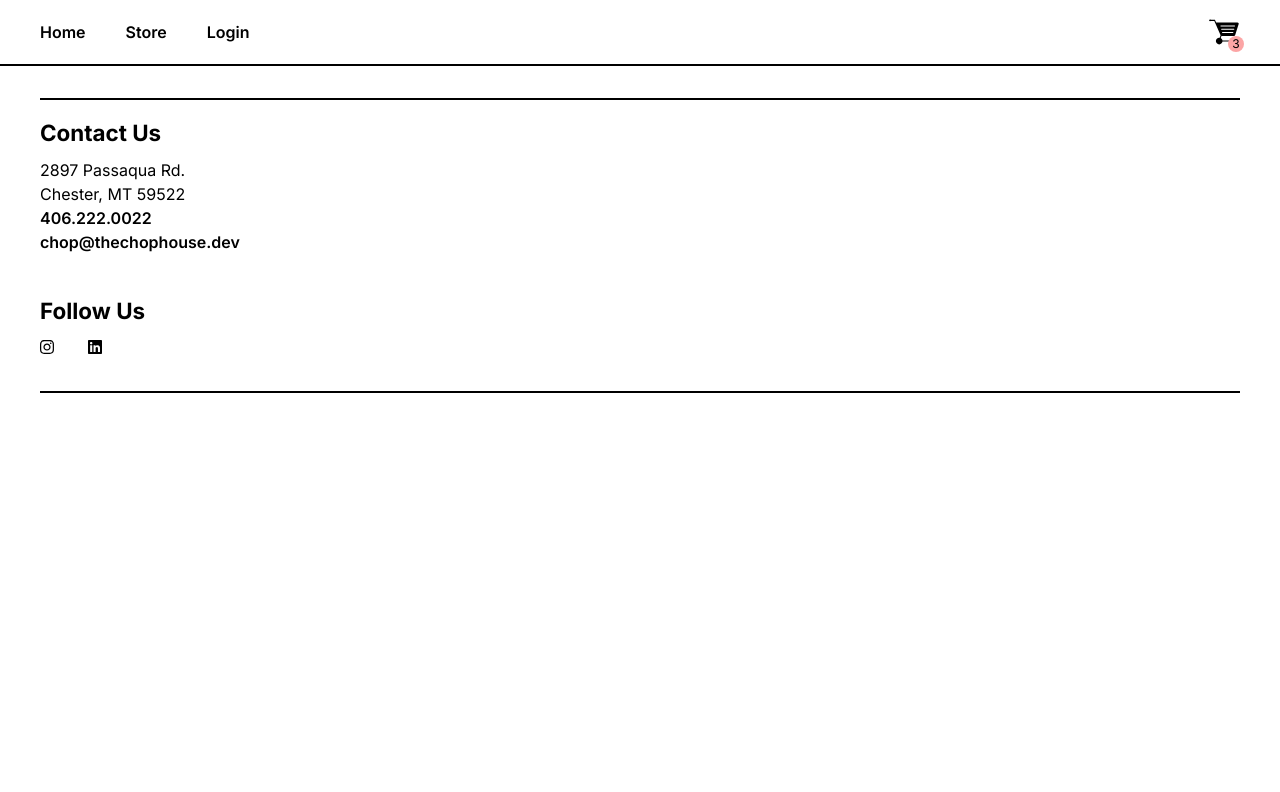
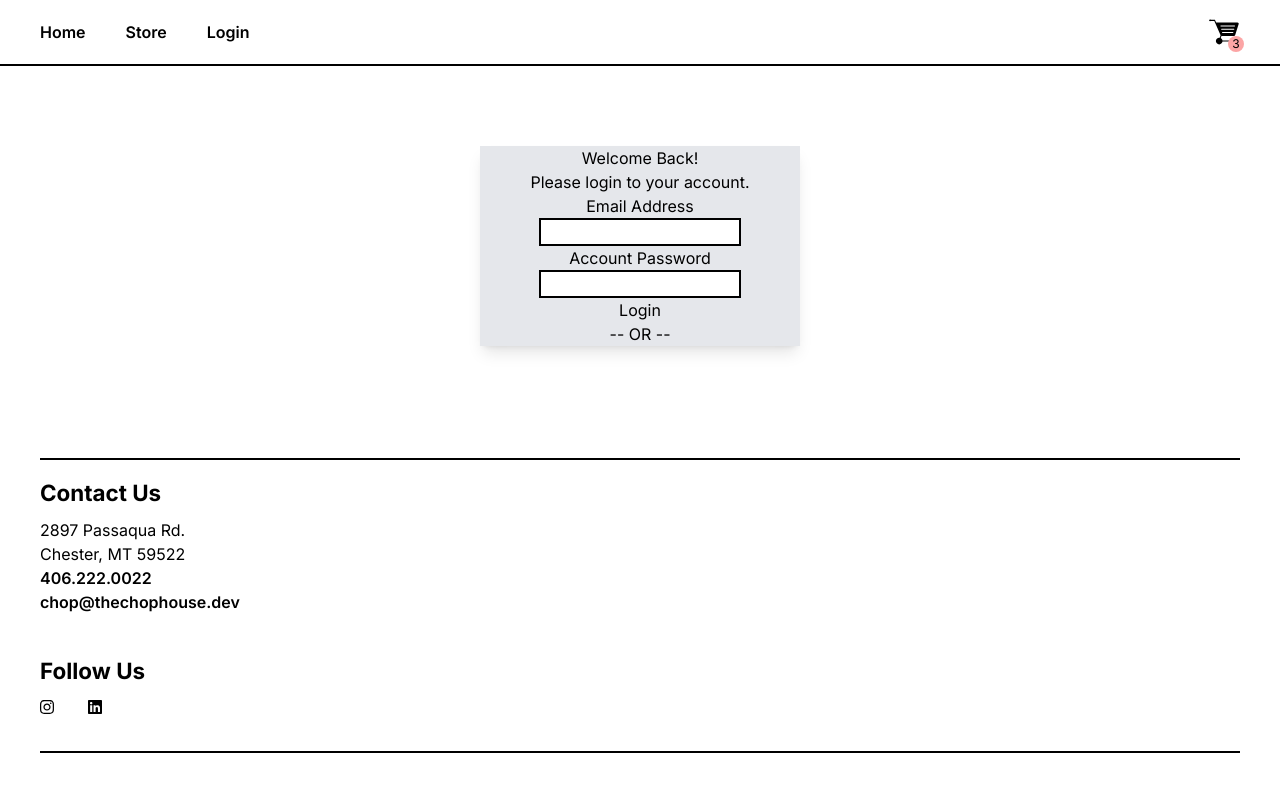
Before and after one commit to BenJohnsonFullStack/ecommerce-app, a Next.js app: page /login in a window 1280 px wide. Shown: the top 792 px of the page. Built offline with nearby package versions, Linux system fonts and the light colour scheme.

Commit message:
basic login form layout

```diff
--- a/app/login/page.jsx
+++ b/app/login/page.jsx
@@ -5,7 +5,56 @@ const Login = () => {
   return (
     <>
       <Header />
-      <main></main>
+      <main>
+        <div
+          id="login-card"
+          className="w-[min(100%-2em,20rem)] shadow-lg bg-gray-200 px-2 text-center my-20 mx-auto"
+        >
+          <div>
+            <h2>Welcome Back!</h2>
+            <h3>Please login to your account.</h3>
+          </div>
+
+          <div>
+            <form>
+              <div>
+                <div>
+                  <label htmlFor="email">Email Address</label>
+                  <input
+                    type="email"
+                    id="email"
+                    name="email"
+                    className="border-2 border-black w-2/3 mx-auto"
+                  />
+                </div>
+
+                <div className="flex flex-col">
+                  <label htmlFor="password">Account Password</label>
+                  <input
+                    type="password"
+                    id="password"
+                    name="password"
+                    className="border-2 border-black w-2/3 mx-auto"
+                  />
+                </div>
+
+                <div>
+                  <button>Login</button>
+                </div>
+
+                <div>
+                  <p>-- OR --</p>
+                </div>
+
+                <div>
+                  {/* GOOGLE LOGIN BUTTON */}
+                  {/* GITHUB LOGIN BUTTON */}
+                </div>
+              </div>
+            </form>
+          </div>
+        </div>
+      </main>
       <Footer />
     </>
   );
```
